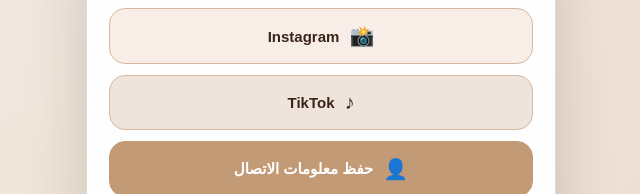
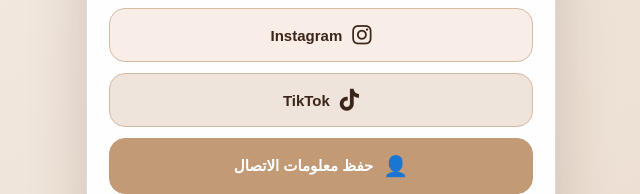
Before and after one commit to ilmbila-hodod/parfum-salma, a plain HTML site: page index.html in a window 1280 px wide. Shown: the part 696-890 px from the top of the page, 319-959 px from the left. Drawn offline with Linux system fonts and the light colour scheme; a script that the page names is missing.

Commit message:
Update index.html

```diff
--- a/index.html
+++ b/index.html
@@ -8,6 +8,10 @@
 
   <meta name="description" content="PARFUM SALMA - عطور رجالية ونسائية، العود والمسك ومستحضرات التجميل.">
   <meta name="theme-color" content="#3b2418">
+
+  <!-- Font Awesome -->
+  <link rel="stylesheet"
+        href="https://cdnjs.cloudflare.com/ajax/libs/font-awesome/6.5.2/css/all.min.css">
 
   <style>
     * {
@@ -199,6 +203,19 @@
       font-size: 20px;
     }
 
+    /* أيقونات مواقع التواصل */
+    .social-icon {
+      font-size: 22px;
+    }
+
+    .instagram .social-icon {
+      color: #3b2418;
+    }
+
+    .tiktok .social-icon {
+      color: #3b2418;
+    }
+
     .qr-section {
       text-align: center;
       margin-top: 27px;
@@ -266,6 +283,7 @@
 
 
     <div class="languages">
+
       <button class="lang-btn active" onclick="changeLanguage('ar', this)">
         العربية
       </button>
@@ -277,6 +295,7 @@
       <button class="lang-btn" onclick="changeLanguage('en', this)">
         English
       </button>
+
     </div>
 
 
@@ -328,6 +347,7 @@
         <!-- الاتصال -->
         <a class="action"
            href="tel:+212682713094">
+
           <span class="icon">📞</span>
 
           <span data-ar="اتصل بنا"
@@ -335,6 +355,7 @@
                 data-en="Call us">
             اتصل بنا
           </span>
+
         </a>
 
 
@@ -343,6 +364,7 @@
            href="https://wa.me/212682713094"
            target="_blank"
            rel="noopener">
+
           <span class="icon">💬</span>
 
           <span data-ar="تواصل معنا عبر WhatsApp"
@@ -350,6 +372,7 @@
                 data-en="Contact us on WhatsApp">
             تواصل معنا عبر WhatsApp
           </span>
+
         </a>
 
 
@@ -359,9 +382,10 @@
            target="_blank"
            rel="noopener">
 
-          <span class="icon">📸</span>
+          <i class="fa-brands fa-instagram social-icon"></i>
 
           <span>Instagram</span>
+
         </a>
 
 
@@ -371,14 +395,16 @@
            target="_blank"
            rel="noopener">
 
-          <span class="icon">♪</span>
+          <i class="fa-brands fa-tiktok social-icon"></i>
 
           <span>TikTok</span>
+
         </a>
 
 
         <!-- حفظ معلومات الاتصال -->
-        <button class="action save" onclick="saveContact()">
+        <button class="action save"
+                onclick="saveContact()">
 
           <span class="icon">👤</span>
 
@@ -392,7 +418,8 @@
 
 
         <!-- مشاركة -->
-        <button class="action share" onclick="shareCard()">
+        <button class="action share"
+                onclick="shareCard()">
 
           <span class="icon">↗️</span>
 
@@ -439,6 +466,7 @@
   </main>
 
 
+  <!-- QR CODE LIBRARY -->
   <script src="https://cdnjs.cloudflare.com/ajax/libs/qrcodejs/1.0.0/qrcode.min.js"></script>
 
 
@@ -563,4 +591,4 @@ END:VCARD`;
   </script>
 
 </body>
-  </html>
+</html>
```
